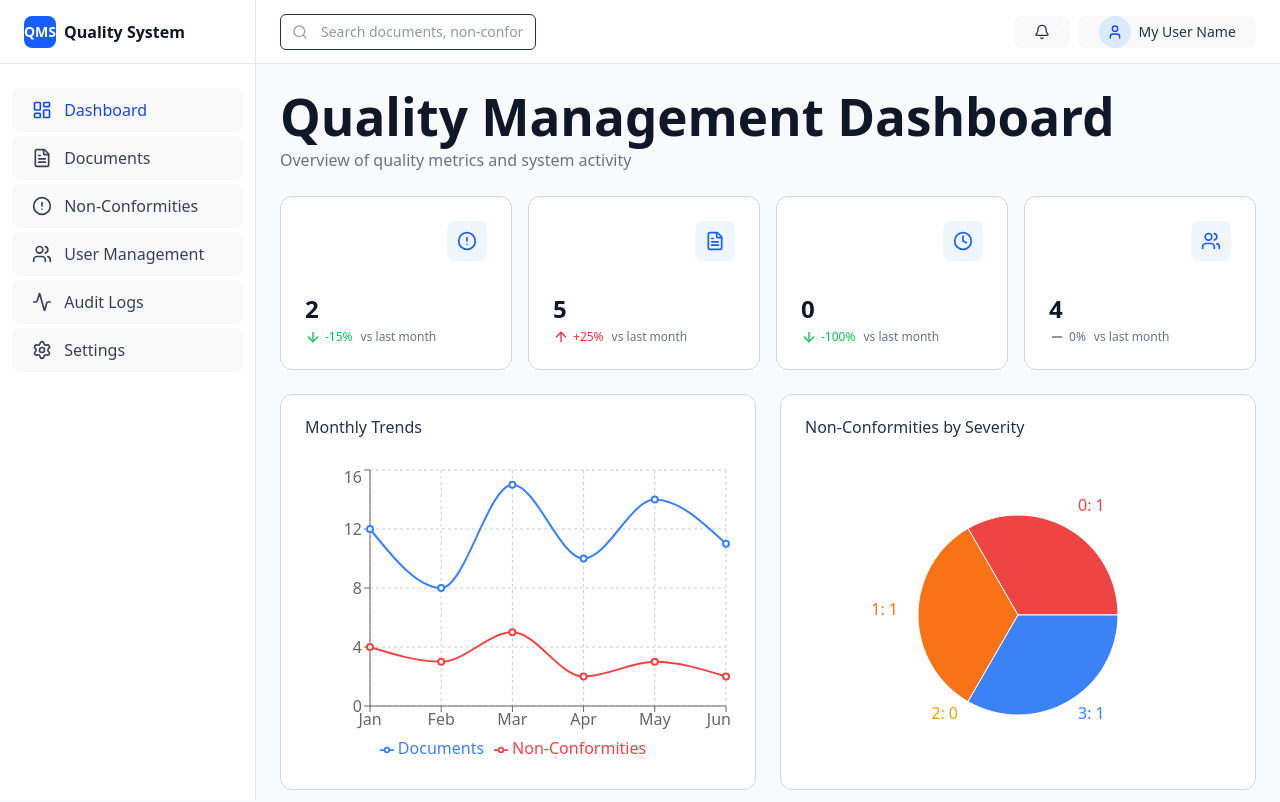
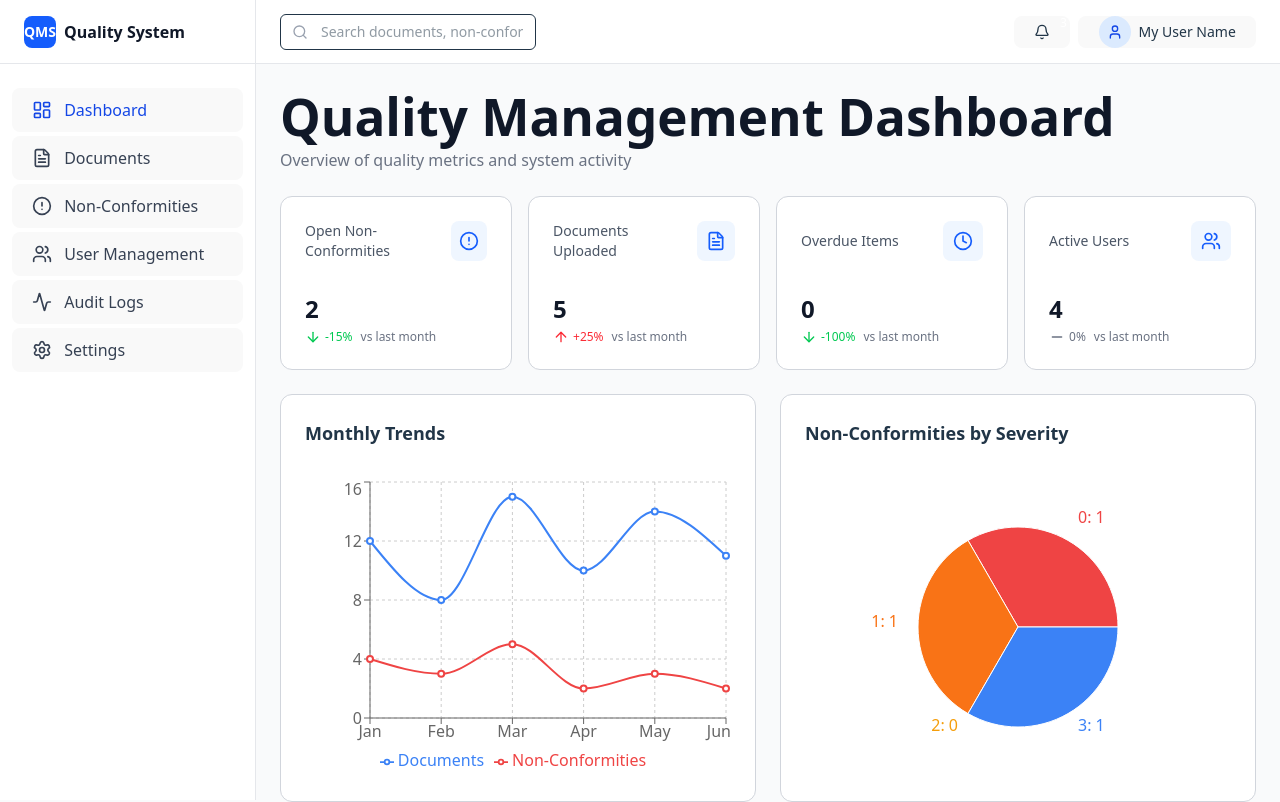
Before and after one commit to faidrn/my-quality-system, a React (Vite) app: page / in a window 1280 px wide. Shown: the top 802 px of the page. Built offline with nearby package versions, Linux system fonts and the light colour scheme.

Commit message:
feat: add language support and update translations
- Update dashboard components to support i18n
- Update Header and Sidebar for language handling
- Add and refine translations in en.json and es.json

```diff
--- a/src/components/dashboard/DashboardHome.jsx
+++ b/src/components/dashboard/DashboardHome.jsx
@@ -5,6 +5,7 @@ import { KPICard } from './KPICard';
 import { mockKPIs } from '../data/mockData';
 import { RecentNonConformities } from './RecentNonConformities';
 import { RecentActivity } from './RecentActivity';
+import useTranslations  from "../../hooks/useTranslations";
 
 
 const monthlyData = [
@@ -44,13 +45,21 @@ const severityData = [
 ];
 
 const DashboardHome = ({ onNavigate }) => {
+    const { t, loading } = useTranslations();
+
+    // Previene error si el JSON aún no se ha cargado
+    if (loading) return <p>Loading...</p>;
+
+
     return (
         <div className="space-y-6">
             {/* Header */}
             <div>
-                <h1 className="text-2xl font-bold text-gray-900">Quality Management Dashboard</h1>
+                <h1 className="text-2xl font-bold text-gray-900">
+                    {t("dashboardPanel.title")}
+                </h1>
                 <p className="text-gray-500 mt-1">
-                    Overview of quality metrics and system activity
+                    {t("dashboardPanel.description")}
                 </p>
             </div>
 
@@ -66,7 +75,9 @@ const DashboardHome = ({ onNavigate }) => {
                 {/* Monthly Trends */}
                 <Card className="bg-white border-gray-300">
                     <CardHeader>
-                        <CardTitle>Monthly Trends</CardTitle>
+                        <CardTitle className="text-lg font-semibold">
+                            {t("dashboardPanel.monthlyTrends.label")}
+                        </CardTitle>
                     </CardHeader>
                     <CardContent>
                         <ResponsiveContainer width="100%" height={300}>
@@ -98,7 +109,9 @@ const DashboardHome = ({ onNavigate }) => {
                 {/* Non-Conformities by Severity */}
                 <Card className="bg-white border-gray-300">
                     <CardHeader>
-                        <CardTitle>Non-Conformities by Severity</CardTitle>
+                        <CardTitle className="text-lg font-semibold">
+                            Non-Conformities by Severity
+                        </CardTitle>
                     </CardHeader>
                     <CardContent>
                         <ResponsiveContainer width="100%" height={300}>
--- a/src/components/dashboard/KPICard.jsx
+++ b/src/components/dashboard/KPICard.jsx
@@ -3,15 +3,21 @@ import { Card, CardContent, CardHeader, CardTitle } from '../ui/card';
 import { ArrowUpIcon, ArrowDownIcon, MinusIcon } from 'lucide-react';
 import { cn } from '../lib/utils';
 import * as Icons from 'lucide-react';
+import useLanguage from '../../hooks/useLanguage';
+import useTranslations  from "../../hooks/useTranslations";
+
 
 export function KPICard({ kpi }) {
+  const { language, setLanguage } = useLanguage();
+  const { t } = useTranslations();
+
   const Icon = Icons[kpi.icon];
 
   return (
     <Card className="bg-white border-gray-300">
       <CardHeader className="flex flex-row items-center justify-between space-y-0 pb-2">
         <CardTitle className="text-sm font-medium text-gray-600">
-          {kpi.title}
+          {kpi[language].title}
         </CardTitle>
         {Icon && (
           <div className="w-10 h-10 rounded-lg bg-blue-50 flex items-center justify-center">
@@ -43,7 +49,7 @@ export function KPICard({ kpi }) {
           >
             {kpi.change > 0 ? '+' : ''}{kpi.change}%
           </span>
-          <span className="text-xs text-gray-500 ml-1">vs last month</span>
+          <span className="text-xs text-gray-500 ml-1">{t("dashboardPanel.kpiVsLastMonth")}</span>
         </div>
       </CardContent>
     </Card>
--- a/src/components/layout/Header.jsx
+++ b/src/components/layout/Header.jsx
@@ -103,11 +103,11 @@ const Header = ({ onMobileMenuToggle }) => {
                                 </div>
                             </DropdownMenuLabel>
                             <DropdownMenuSeparator />
-                            <DropdownMenuItem>Profile</DropdownMenuItem>
-                            <DropdownMenuItem>Settings</DropdownMenuItem>
+                            <DropdownMenuItem>{t("header.profile")}</DropdownMenuItem>
+                            <DropdownMenuItem>{t("header.settings")}</DropdownMenuItem>
                             <DropdownMenuSeparator />
                             <DropdownMenuItem className="text-red-600">
-                                Sign out
+                                {t("header.signout")}
                             </DropdownMenuItem>
                         </DropdownMenuContent>
                     </DropdownMenu>
--- a/src/components/layout/Sidebar.jsx
+++ b/src/components/layout/Sidebar.jsx
@@ -3,17 +3,25 @@ import { cn } from "../lib/utils";
 import { LayoutDashboard, FileText, AlertCircle, Users, Settings, Activity, Menu, X } from 'lucide-react';
 import { Button } from "../ui/button";
 import { ScrollArea } from "../ui/scroll-area";
+import useTranslations  from "../../hooks/useTranslations";
+
 
 const navigationItems = [
-  { id: 'dashboard', label: 'Dashboard', icon: LayoutDashboard },
-  { id: 'documents', label: 'Documents', icon: FileText },
-  { id: 'non-conformities', label: 'Non-Conformities', icon: AlertCircle },
-  { id: 'users', label: 'User Management', icon: Users },
-  { id: 'audit-logs', label: 'Audit Logs', icon: Activity },
-  { id: 'settings', label: 'Settings', icon: Settings },
+  { id: 'dashboard', label: 'sidebar.dashboard', icon: LayoutDashboard },
+  { id: 'documents', label: 'sidebar.documents', icon: FileText },
+  { id: 'non-conformities', label: 'sidebar.nonConformities', icon: AlertCircle },
+  { id: 'users', label: 'sidebar.userManagement', icon: Users },
+  { id: 'audit-logs', label: 'sidebar.auditLogs', icon: Activity },
+  { id: 'settings', label: 'sidebar.settings', icon: Settings },
 ];
 
 const Sidebar = ({ currentPage, onPageChange, isMobileOpen, onMobileToggle }) => {
+    const { t, loading } = useTranslations();
+
+    // Previene error si el JSON aún no se ha cargado
+    if (loading) return <p>Loading...</p>;
+
+
     return (
         <>
             {/* Mobile Overlay */}
@@ -85,7 +93,7 @@ const Sidebar = ({ currentPage, onPageChange, isMobileOpen, onMobileToggle }) =>
                                     )}
                                 >
                                     <Icon className="w-5 h-5" />
-                                    {item.label}
+                                    {t(item.label)}
                                 </button>
                             );
                         })}
--- a/src/locales/en.json
+++ b/src/locales/en.json
@@ -4,6 +4,7 @@
         "documents": "Documents",
         "nonConformities": "Non-Conformities",
         "userManagement": "User Management",
+        "auditLogs": "Audit Logs",
         "settings": "Settings"
     },
     "header": {
@@ -78,6 +79,7 @@
     "dashboardPanel": {
         "title": "Quality Management Dashboard",
         "description": "Overview of quality metrics and system activity",
+        "kpiVsLastMonth": "vs last month",
         "monthlyTrends": {
             "label": "Monthly Trends",
             "lineChartNonConformities": "Non-Conformities",
--- a/src/locales/es.json
+++ b/src/locales/es.json
@@ -4,6 +4,7 @@
         "documents": "Documentos",
         "nonConformities": "No Conformidades",
         "userManagement": "Gestión de Usuarios",
+        "auditLogs": "Auditoría",
         "settings": "Configuración"
     },
     "header": {
@@ -78,6 +79,7 @@
     "dashboardPanel": {
         "title": "Panel de Control de Calidad",
         "description": "Resumen de métricas de calidad y actividad del sistema",
+        "kpiVsLastMonth": "vs último mes",
         "monthlyTrends": {
             "label": "Tendencias Mensuales",
             "lineChartNonConformities": "No Conformidades",
```
